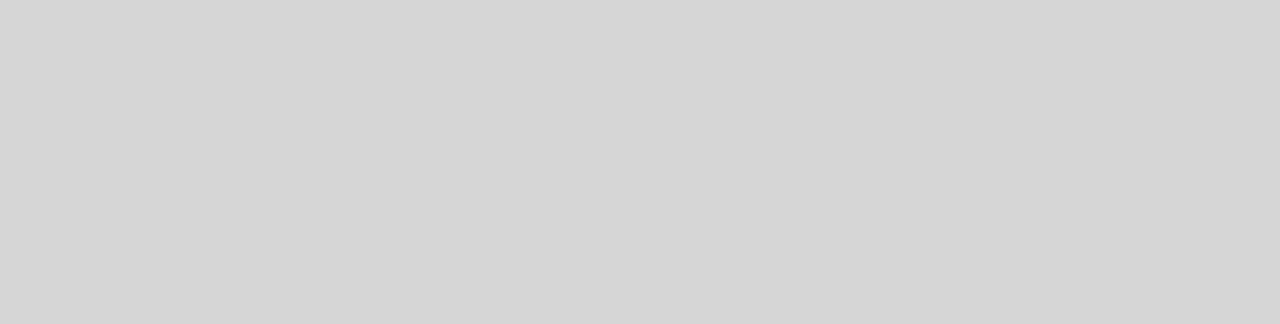
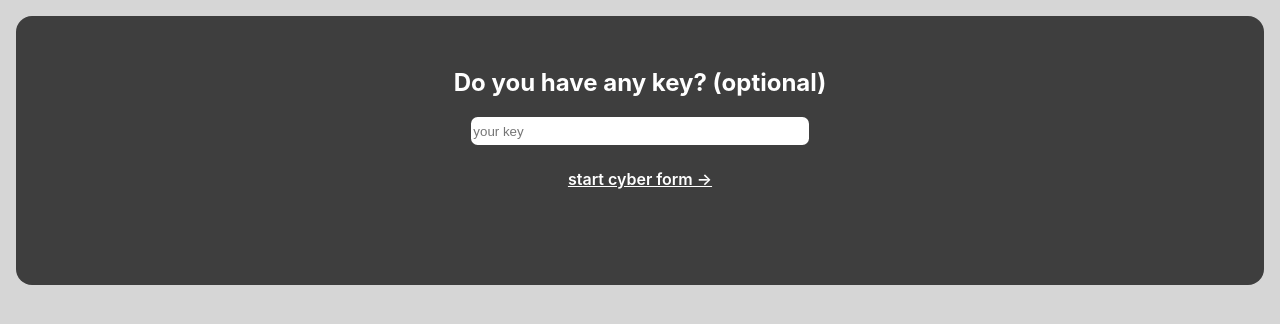
Before and after one commit to RiccardoCafa/npm-vulnerabilities-front-end, a React (Create React App) app: page /Cyber in a window 1280 px wide. Shown: the top 324 px of the page. Built offline with nearby package versions, Linux system fonts and the light colour scheme.

Commit message:
added input events

```diff
--- a/src/Components/React/App.tsx
+++ b/src/Components/React/App.tsx
@@ -2,6 +2,7 @@ import '../Sass/App.sass';
 // React
 import React from 'react';
 import Home from './pages/Home';
+import Cyber from './pages/CyberMenu';
 
 import {
 	BrowserRouter as Router,
@@ -18,8 +19,11 @@ export default function App() {
 			{/* A <Switch> looks through its children <Route>s and
 				renders the first one that matches the current URL. */}
 			<Switch>
-				<Route path="/Home">
+				<Route exact path="/">
 					<Home />
+				</Route>
+				<Route path="/Cyber">
+					<Cyber></Cyber>
 				</Route>
 			</Switch>
 		</div>
--- /dev/null
+++ b/src/Components/React/pages/CyberMenu.tsx
@@ -0,0 +1,36 @@
+import React, {useState} from 'react';
+import { ChangeEvent, ChangeEventHandler } from 'react-router/node_modules/@types/react';
+
+import '../../Sass/pages/Cyber.sass';
+
+export default function CyberMenu() {
+
+    const [key, setKey] = useState('');
+
+    function startCyberClick() {
+        console.log(key);
+    }
+
+    function yourKeyOnChange(e: HTMLInputElement) {
+        setKey(e.value);
+    }
+
+
+    return (
+        <div className="Container">
+            {/* <div className="Button-container">
+                <button className="Button-pick cyber">
+                    cyber security
+                </button>
+                <button className="Button-pick npm">
+                    npm vulnerabilities
+                </button>
+            </div> */}
+            <div className="Container-Body">
+                <h2 className="container-title">Do you have any key? (optional)</h2>
+                <input placeholder="your key" className="key-input" onChange={e => yourKeyOnChange(e.target)}></input>
+                <a className="start-link" onClick={startCyberClick}>start cyber form -{">"}</a>
+            </div>
+        </div>
+    )
+}
--- a/src/Components/React/pages/Home.tsx
+++ b/src/Components/React/pages/Home.tsx
@@ -6,19 +6,7 @@ export default function Home() {
 
     return (
         <div className="Container">
-            <div className="Button-container">
-                <button className="Button-pick cyber">
-                    cyber security
-                </button>
-                <button className="Button-pick npm">
-                    npm vulnerabilities
-                </button>
-            </div>
-            <div className="Container-Body">
-                <h2 className="container-title">Do you have any key? (optional)</h2>
-                <input placeholder="your key" className="key-input"></input>
-                <a className="start-link">start cyber form -{">"}</a>
-            </div>
+            Home
         </div>
     )
 }
--- /dev/null
+++ b/src/Components/Sass/pages/Cyber.sass
@@ -0,0 +1,72 @@
+@import ../../../index
+
+.Container
+	margin-top: 1em
+	display: grid
+	grid-template-columns: 1fr
+	grid-template-rows: 1fr 9fr
+	justify-content: center
+	align-content: center
+	padding: 0 1em
+
+.Container-Body
+	background-color: #3E3E3E
+	border-radius: 1em 1em 1em 1em
+	height: 100%
+	display: flex
+	flex-direction: column
+	padding: 2em 2em
+	align-items: center
+
+.container-title
+	color: white
+	font-size: 1.5em
+
+.key-input
+	border-radius: .5em .5em
+	height: 2em
+	width: 25em
+	border: none
+	outline: none
+	&:focus
+		border: none
+		outline: none
+	&::selection
+		border: none
+		outline: none
+
+.start-link
+	color: white
+	margin-top: 1.5em
+	font-weight: 600
+	text-decoration: underline
+	&:hover
+		cursor: pointer
+
+
+.Button-container
+	display: flex
+	flex-direction: row
+	align-items: center
+	justify-content: center
+
+.Button-pick
+	text-decoration: none
+	font-size: 1em
+	height: 3em
+	width: 100%
+	background-color: #545454
+	// padding: 0 1em
+	color: white
+	cursor: pointer
+	border: none
+	text-align: center
+
+.selected
+	background-color: #3E3E3E
+
+.cyber
+	border-radius: 1em 0 0 0
+
+.npm
+	border-radius: 0 1em 0 0
--- a/src/Components/Sass/pages/Home.sass
+++ b/src/Components/Sass/pages/Home.sass
@@ -17,56 +17,3 @@
 	flex-direction: column
 	padding: 2em 2em
 	align-items: center
-
-.container-title
-	color: white
-	font-size: 1.5em
-
-.key-input
-	border-radius: .5em .5em
-	height: 2em
-	width: 25em
-	border: none
-	outline: none
-	&:focus
-		border: none
-		outline: none
-	&::selection
-		border: none
-		outline: none
-
-.start-link
-	color: white
-	margin-top: 1.5em
-	font-weight: 600
-	text-decoration: underline
-	&:hover
-		cursor: pointer
-
-
-.Button-container
-	display: flex
-	flex-direction: row
-	align-items: center
-	justify-content: center
-
-.Button-pick
-	text-decoration: none
-	font-size: 1em
-	height: 3em
-	width: 100%
-	background-color: #545454
-	// padding: 0 1em
-	color: white
-	cursor: pointer
-	border: none
-	text-align: center
-
-.selected
-	background-color: #3E3E3E
-
-.cyber
-	border-radius: 1em 0 0 0
-
-.npm
-	border-radius: 0 1em 0 0
```
Also changed, not shown: public/electron-main.js (+8 -1 lines), src/mock/cve-form.json (added, +26 -0 lines).
